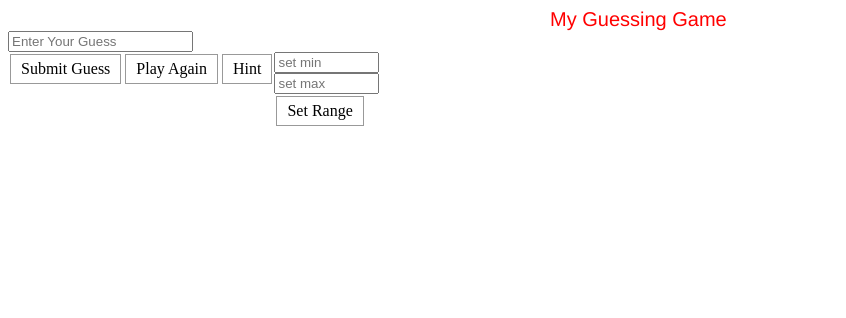
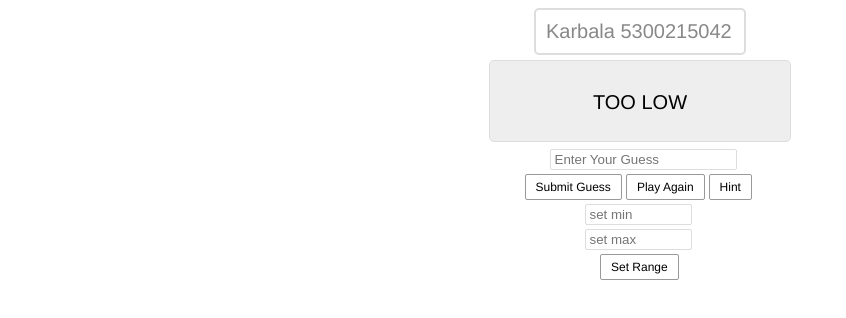
Before and after one commit to rheemansum/GuessingGame, a plain HTML site: page index.html in a window 1280 px wide. Shown: the whole page, without its empty margins (0-846 px from the left). Drawn offline with Linux system fonts and the light colour scheme.

Commit message:
completed part 1

```diff
--- a/GuessingGame.css
+++ b/GuessingGame.css
@@ -1,5 +1,4 @@
 #bodyContainer{
-	margin: 0 auto;
 	display:table;
 	width:100%;
 	height:100%;
@@ -7,12 +6,62 @@
 #gameHeader{
 	font-family:Helvetica,sans-serif;
 	font-size:20px;
-	color:red;
-	width:180px;
+	color:#888888;
+	width:188px;
 	margin:0 auto;
+	text-align:justify;
+	border:2px solid #DDDDDD;
+	border-radius:5px;
+	padding:10px;
 }
-#menu{
+#answer{
+	vertical-align:middle;
+	padding-top:30px;
+	border:1px solid #DDDDDD;
+	border-radius: 5px;
+	margin:5px auto;
+	height:50px;
+	width: 300px;
+	background-color:#EEEEEE;
+	font-family:Helvetica,sans-serif;
+	font-size:20px;
+	text-align:center;
+}
+#guessContainer{
 	margin:0 auto;
+	width:181px;
+}
+
+#buttonHolder{
+	margin: 0 auto;
+	width:235px;
+}
+
+#rangeBar{
+	margin: 0 auto;
+	width:111px;
+}
+
+#setRange{
+	margin: 0 auto;
+}
+
+#setRangeHolder{
+	margin: 2px auto;
+	width:80px
+}
+#guessInput{
+	margin:2px 0;
+}
+
+input{
+	border-radius:2px;
+	border:1px solid #DDDDDD;
+	padding:2px 4px;
+}
+
+.rangeInput{
+	margin:2px 0;
 }
 
 .button{
@@ -20,13 +69,8 @@
 	padding: 5px 10px;
 	margin: 2px;
 	float:left;
-
+	font-family:Helvetica,sans-serif;
+	font-size:12px;
+	cursor:pointer;
+	border-radius:2px;
 }
-#rangeBar{
-	margin:0 auto;
-	float:left;
-}
-.rangeHolder{
-	margin:0 auto;
-
-}
--- a/index.html
+++ b/index.html
@@ -8,30 +8,31 @@
     </head>
     <body>
 		<div id="bodyContainer">
-		<div id="gameHeader">My Guessing Game</div>
-		<div id="answer></div>
+		<div id="gameHeader">Karbala 5300215042</div>
+		<div id="answer">TOO LOW</div>
 
-		<div id="guessHolder">
-			<input placeholder="Enter Your Guess" type="text">
+		<div id="guessContainer">
+			<input id="guessInput" placeholder="Enter Your Guess" type="text">
 		</div>
 
-		<div id="menu">
-			<div class="buttonHolder">
+		<div id="buttonHolder">
 			<div class="button" id="guess">Submit Guess</div>
 			<div class="button" id="playAgain">Play Again</div>
 			<div class="button" id="hint">Hint</div>
 		</div>
 		<div id="rangeBar">
 			<div class="rangeHolder">
-					<input placeholder="set min" size=10 id="min" type="text">
+				<input class="rangeInput" placeholder="set min" size=10 id="min" type="text">
 			</div>
 			<div class="rangeHolder">
-					<input placeholder="set max" size=10 id="max" type="text">
-				</div>
-				<div class="button" id="setRange">Set Range</div>
-
+				<input class="rangeInput" placeholder="set max" size=10 id="max" type="text">
 			</div>
 		</div>
+		<div id="setRangeHolder">
+			<div class="button" id="setRange">Set Range</div>
+		</div>
+
+
 		</div>
 
 
```
Lines whose indentation alone changed are shown as unchanged.
